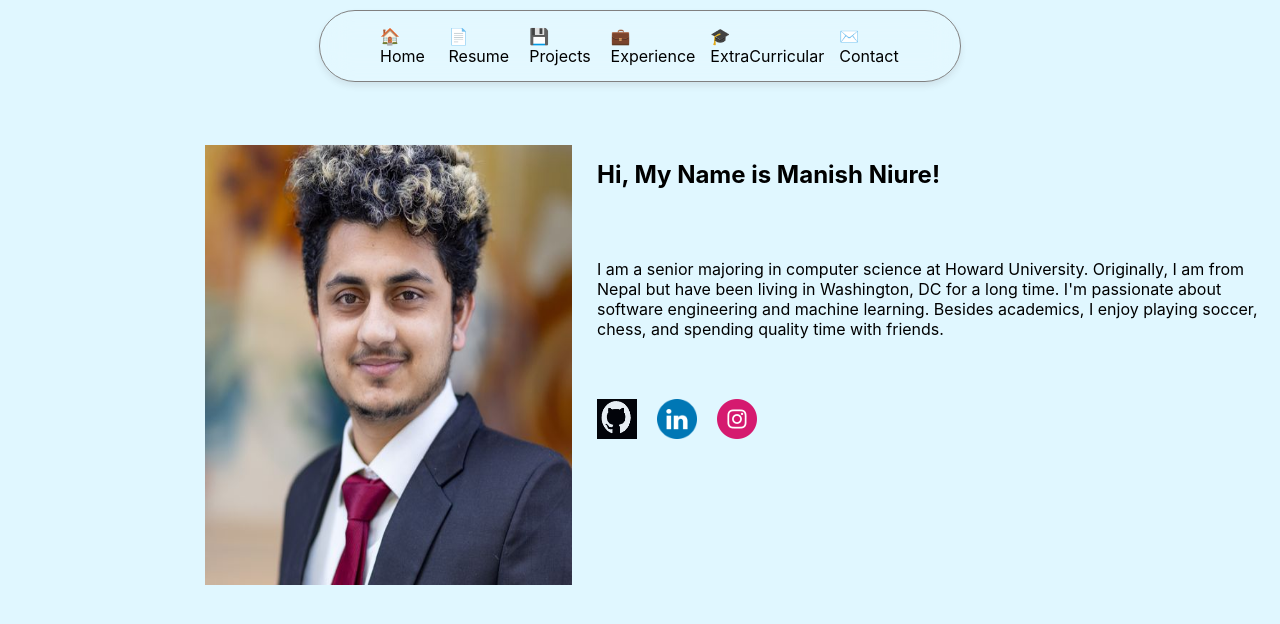
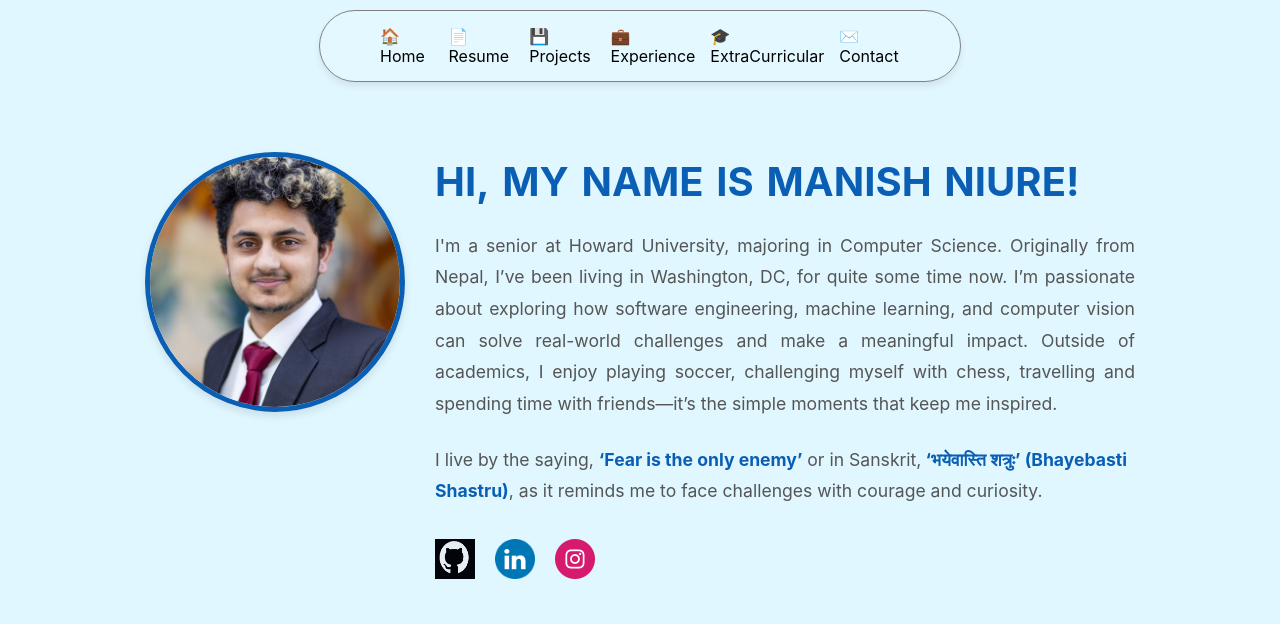
Before and after one commit to manonmission88/Portfolio, a React (Create React App) app: page / in a window 1280 px wide. Shown: the top 624 px of the page. Built offline with nearby package versions, Linux system fonts and the light colour scheme; some icons are missing.

Commit message:
updated home section

```diff
--- a/src/Components/Home/Home.css
+++ b/src/Components/Home/Home.css
@@ -1,59 +1,146 @@
+/* Main container */
 .Home {
     position: relative;
     display: flex;
     margin-top: 120px;
     justify-content: center;
-    height: 100%;
+    align-items: flex-start;
     color: var(--text-color);
     overflow: hidden;
-    /* Use the background color variable */
+    padding: 2rem;
 }
 
+/* Profile picture styling */
 .profile-pic {
-    padding: 5px;
-    width: 367px;
-    height: 440px;
-    margin-left: 200px;
-    margin-top: 20px;
+    width: 250px;
+    height: 250px;
+    margin-right: 30px;
+    border-radius: 50%;
+    border: 5px solid var(--primary-color);
+    object-fit: cover;
+    box-shadow: 0 4px 8px rgba(0, 0, 0, 0.1);
 }
-.description {
-    margin-top: 70px;
-    text-align: justify;
+
+/* Content container */
+.content {
+    max-width: 700px;
     text-align: left;
 }
 
-.content {
-    margin-left: 20px;
-    margin-top: 20px;
-    text-align: left;
-    width: 700px;
+/* Word Pull-Up Animation */
+.word-pull-up {
+    display: flex;
+    flex-wrap: wrap;
+    justify-content: flex-start;
+    font-size: 2.5rem;
+    font-weight: bold;
+    line-height: 1.5;
+    text-transform: uppercase;
+    overflow: hidden;
+    color: var(--primary-color);
+    margin-bottom: 1rem;
 }
+
+/* Each word styling */
+.animated-word {
+    display: inline-flex;
+    overflow: hidden;
+    position: relative;
+    margin-right: 0.5rem;
+}
+
+/* Each letter styling */
+.animated-letter {
+    display: inline-block;
+    transform: translateY(100%);
+    animation: pullUp 0.8s ease forwards;
+}
+
+/* Sequential animation delays */
+.animated-letter:nth-child(1) {
+    animation-delay: 0.1s;
+}
+
+.animated-letter:nth-child(2) {
+    animation-delay: 0.4s;
+}
+
+.animated-letter:nth-child(3) {
+    animation-delay: 0.4s;
+}
+
+.animated-letter:nth-child(4) {
+    animation-delay: 0.4s;
+}
+
+.animated-letter:nth-child(5) {
+    animation-delay: 0.4s;
+}
+
+/* Add more nth-child selectors as needed */
+
+/* Space between words */
+.space {
+    width: 0.3rem;
+}
+
+/* Animation Keyframes */
+@keyframes pullUp {
+    0% {
+        transform: translateY(100%);
+    }
+
+    100% {
+        transform: translateY(0%);
+    }
+}
+
+/* Description styling */
+.description {
+    font-size: 1.1rem;
+    line-height: 1.8;
+    text-align: justify;
+    margin-bottom: 1.5rem;
+    color: var(--text-secondary-color);
+}
+
+/* Slogan styling */
+.slogan {
+    font-size: 1.1rem;
+    line-height: 1.8;
+    color: var(--text-secondary-color);
+    margin-top: 1rem;
+}
+
+.slogan strong {
+    color: var(--primary-color);
+    font-weight: bold;
+}
+
+/* Social media section */
 .social-media {
     display: flex;
     align-items: center;
     gap: 20px;
-    /* Space between the logos */
-    margin-top: 60px;
+    margin-top: 2rem;
 }
 
+/* Social media icons */
 .social-logo {
     width: 40px;
     height: 40px;
-    transition: transform 0.4s ease;
+    transition: transform 0.6s ease-in-out;
+    cursor: pointer;
 }
 
+/* Rotate icons on hover */
 .social-media a:hover .social-logo {
-    transform: scale(1.1);
-    /* Slightly enlarge the logo on hover */
+    transform: rotate(360deg);
 }
 
-.icon {
-    font-size: 2rem;
-    margin: 10px;
-    color: var(--primary-color);
-    transition: color 0.3s ease;
+/* Root variables */
+:root {
+    --primary-color: #0a5fb4;
+    --text-color: #333;
+    --text-secondary-color: #555;
 }
-
-.icon:hover {
-    color: var(--light-green);
-}
--- a/src/Components/Home/Home.js
+++ b/src/Components/Home/Home.js
@@ -1,19 +1,36 @@
-import React from 'react';
-import './Home.css';
-import profilePic from './professional.jpg';
-import textData from '../../textData';
-import transition from '../../transition';
-import insta from '../asset/instagram.png';
-import linkedin from '../asset/LinkedIN.png';
-import github from '../asset/github.png';
+import React from "react";
+import "./Home.css";
+import profilePic from "./professional.jpg";
+import textData from "../../textData";
+import transition from "../../transition";
+import insta from "../asset/instagram.png";
+import linkedin from "../asset/LinkedIN.png";
+import github from "../asset/github.png";
 
 function Home() {
     return (
         <div className="Home">
             <img src={profilePic} alt="Profile" className="profile-pic" />
             <div className="content">
-                <h2 className="intro">{textData.intro}</h2>
+                {/* Title with Word Pull Up Animation */}
+                <div className="word-pull-up">
+                    {textData.intro.split(" ").map((word, index) => (
+                        <span key={index} className="animated-word">
+                            {word.split("").map((letter, i) => (
+                                <span key={i} className="animated-letter">
+                                    {letter}
+                                </span>
+                            ))}
+                            <span className="space">&nbsp;</span>
+                        </span>
+                    ))}
+                </div>
+
                 <p className="description">{textData.description}</p>
+                <p className="slogan">
+                    I live by the saying, <strong>‘Fear is the only enemy’</strong> or in Sanskrit,
+                    <strong> ‘भयेवास्ति शत्रुः’ (Bhayebasti Shastru)</strong>, as it reminds me to face challenges with courage and curiosity.
+                </p>
                 <div className="social-media">
                     <a href={textData.media.Github.url} target="_blank" rel="noopener noreferrer">
                         <img src={github} alt="GitHub" className="social-logo" />
--- a/src/textData.js
+++ b/src/textData.js
@@ -1,8 +1,7 @@
 const textData = {
     name: "Manish Niure",
     intro: "Hi, My Name is Manish Niure!",
-    description: `I am a senior majoring in computer science at Howard University. Originally, I am from Nepal but have been living in Washington, DC for a long time.\n
-     I'm passionate about software engineering and machine learning. Besides academics, I enjoy playing soccer, chess, and spending quality time with friends.`,
+    description: `I'm a senior at Howard University, majoring in Computer Science. Originally from Nepal, I’ve been living in Washington, DC, for quite some time now. I’m passionate about exploring how software engineering, machine learning, and computer vision can solve real-world challenges and make a meaningful impact. Outside of academics, I enjoy playing soccer, challenging myself with chess, travelling and spending time with friends—it’s the simple moments that keep me inspired.`,
     media: {
         "Github": {
             url: "https://github.com/manonmission88",
```
